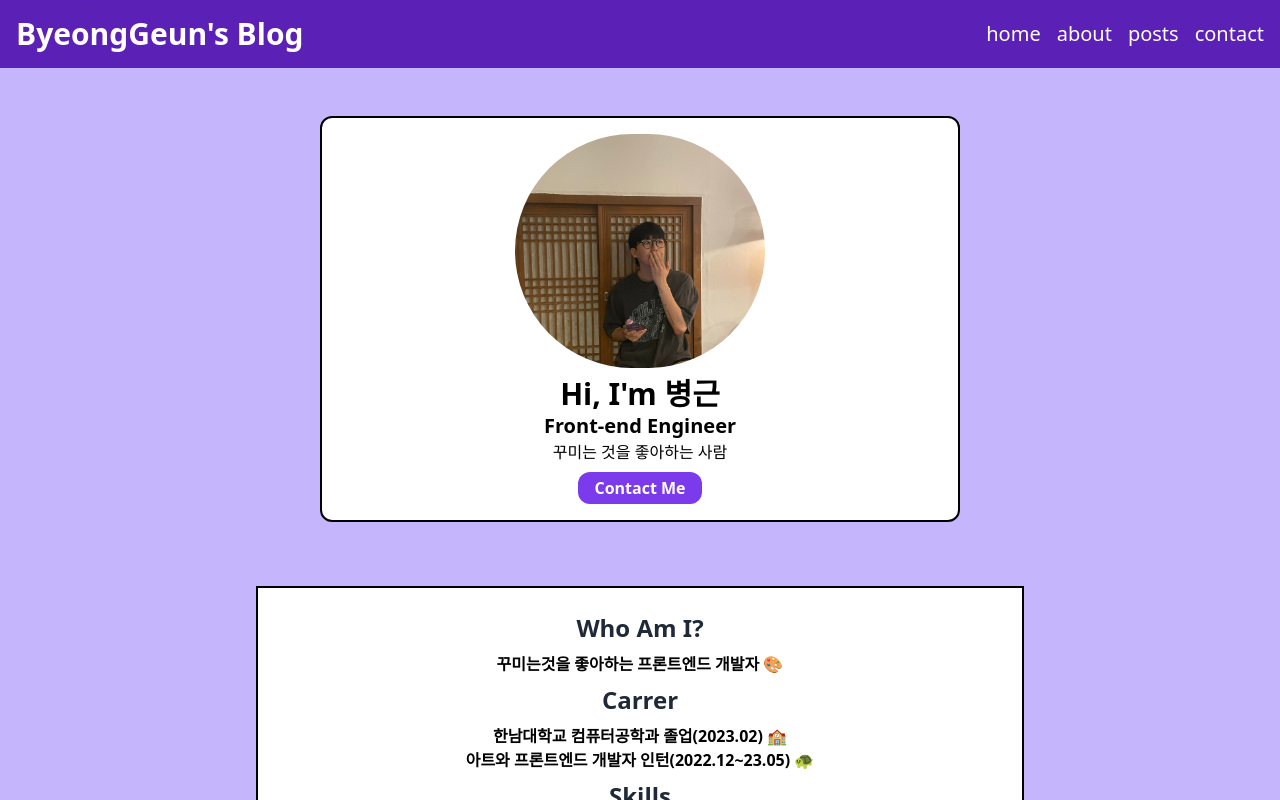
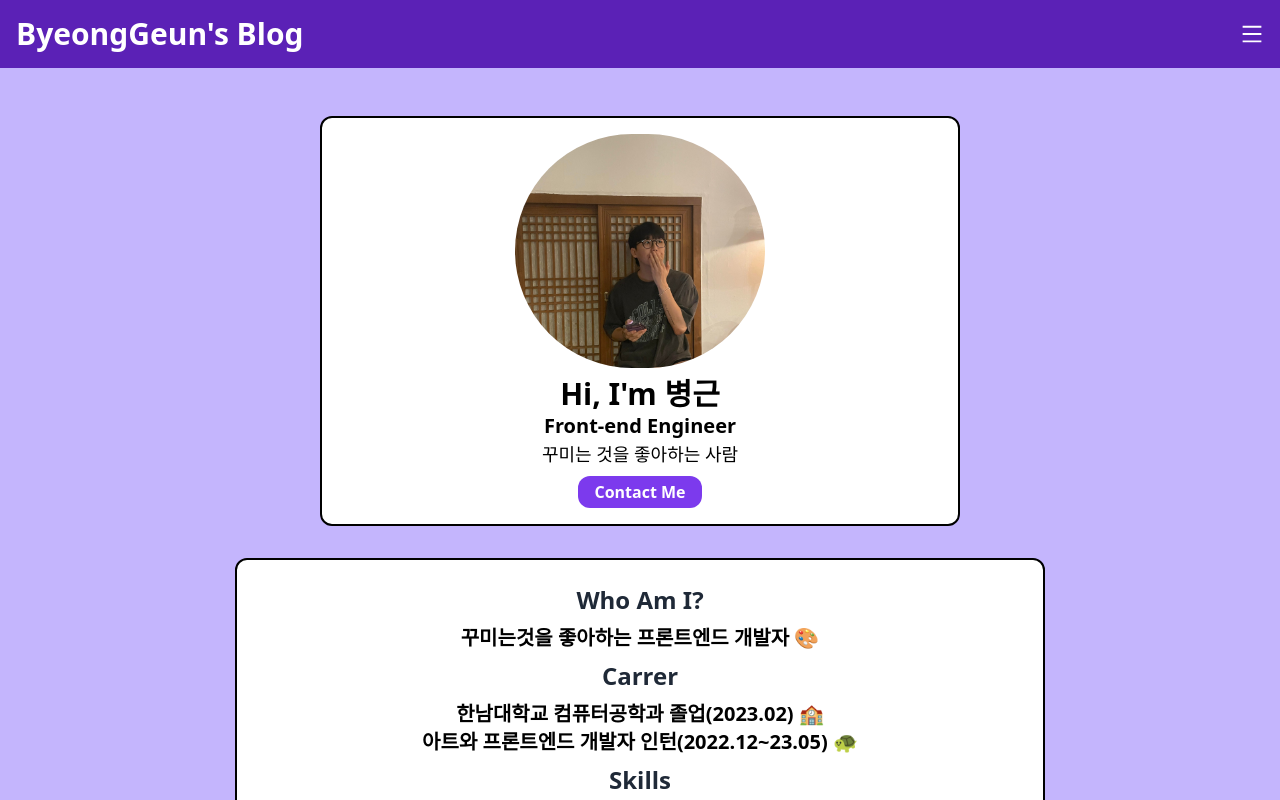
Before and after one commit to Dejong1706/MyBlog, a Next.js app: page /about in a window 1280 px wide. Built offline with nearby package versions, Linux system fonts and the light colour scheme.

Commit message:
tab menu add

```diff
--- a/package.json
+++ b/package.json
@@ -9,11 +9,16 @@
     "lint": "next lint"
   },
   "dependencies": {
+    "@chakra-ui/next-js": "^2.1.5",
+    "@chakra-ui/react": "^2.8.0",
+    "@emotion/react": "^11.11.1",
+    "@emotion/styled": "^11.11.0",
     "@types/node": "18.14.2",
     "@types/react": "18.0.28",
     "@types/react-dom": "18.0.11",
     "eslint": "8.35.0",
     "eslint-config-next": "13.2.1",
+    "framer-motion": "^10.15.1",
     "next": "13.2.1",
     "nodemailer": "^6.9.1",
     "react": "18.2.0",
--- a/src/app/about/page.tsx
+++ b/src/app/about/page.tsx
@@ -7,13 +7,13 @@ export const metadata: Metadata = {
 };
 
 const TITLE_CLASS = "text-2xl font-bold text-gray-800 my-2";
-const P_CLASS = "font-semibold";
+const P_CLASS = "text-sm lg:text-xl font-semibold";
 export default function AboutPage() {
   return (
     <div>
       <Hero />
-      <section className="p-8 m-8 text-center">
-        <div className="bg-white border-2 border-black p-4 w-2/3 m-auto">
+      <section className="w-full m-auto p-8 m-8 text-center">
+        <div className="w-full m-auto lg:w-2/3 bg-white border-2 border-black p-4 rounded-xl">
           <h2 className={TITLE_CLASS}>Who Am I?</h2>
           <p className={P_CLASS}>꾸미는것을 좋아하는 프론트엔드 개발자 🎨</p>
           <h2 className={TITLE_CLASS}>Carrer</h2>
--- a/src/app/contact/page.tsx
+++ b/src/app/contact/page.tsx
@@ -11,8 +11,8 @@ export const metadata: Metadata = {
 export default function ContactPage() {
   return (
     <section className="flex flex-col items-center">
-      <div className="bg-white text-center w-1/2 rounded-xl">
-        <h2 className="text-3xl font-bold my-2">Contact Me</h2>
+      <div className="w-4/5 lg:w-1/2 bg-white text-center rounded-xl">
+        <h2 className="text-2xl lg:text-3xl font-bold my-2">Contact Me</h2>
         <p>ppk0320@gmail.com</p>
         <ul className="flex gap-4 my-2 justify-center">
           <li>
@@ -36,7 +36,9 @@ export default function ContactPage() {
             </a>
           </li>
         </ul>
-        <h2 className="text-3xl font bold my-8">Or Send me an email</h2>
+        <h2 className="text-xl lg:text-3xl font bold my-8">
+          Or Send me an email
+        </h2>
       </div>
       <ContactForm />
     </section>
--- a/src/app/globals.css
+++ b/src/app/globals.css
@@ -4,6 +4,8 @@
 
 html,
 body {
+  margin: 0;
+  padding: 0;
   height: 100vh;
   overflow-y: auto;
   background-color: rgb(196 181 253);
--- a/src/components/Header.tsx
+++ b/src/components/Header.tsx
@@ -1,28 +1,52 @@
+"use client";
+
 import Link from "next/link";
-import React from "react";
+import React, { useState } from "react";
+import { AiOutlineMenu } from "react-icons/ai";
 
-const NAV_CLASS = "text-xl hover:font-semibold";
+const HEADER_CLASS =
+  "flex justify-between items-center p-4 text-white bg-violet-800";
+const NAV_CLASS = "text-sm lg:text-xl hover:font-semibold";
 
 export default function Header() {
+  const [button, setButton] = useState(false);
+  const onClick: any = (e: any) => {
+    e.preventDefault();
+    setButton(!button);
+  };
+
+  const header = button
+    ? HEADER_CLASS
+    : "flex justify-between items-center p-4 text-white bg-violet-800 mb-12";
+  const Tab = button ? "bg-violet-900 text-white mb-12" : "hidden";
   return (
-    <header className="flex justify-between items-center p-4 text-white bg-violet-800 mb-12">
+    <>
+      <header className={header}>
         <Link href="/">
-        <h1 className="text-3xl font-bold">{"ByeongGeun's Blog"}</h1>
+          <h1 className="text-sm lg:text-3xl font-bold">
+            {"ByeongGeun's Blog"}
+          </h1>
         </Link>
-      <nav className="flex gap-4">
+        <button className="text-2xl cursor-pointer">
+          <AiOutlineMenu onClick={onClick}></AiOutlineMenu>
+        </button>
+      </header>
+      <nav className={Tab}>
+        <ul className="flex justify-evenly flex-col gap-10 p-6 md:flex-row md:gap-4">
           <Link href="/">
-          <p className={NAV_CLASS}>home</p>
+            <li className={NAV_CLASS}>home</li>
           </Link>
           <Link href="/about">
-          <p className={NAV_CLASS}>about</p>
+            <li className={NAV_CLASS}>about</li>
           </Link>
           <Link href="/posts">
-          <p className={NAV_CLASS}>posts</p>
+            <li className={NAV_CLASS}>posts</li>
           </Link>
           <Link href="/contact">
-          <p className={NAV_CLASS}>contact</p>
+            <li className={NAV_CLASS}>contact</li>
           </Link>
+        </ul>
       </nav>
-    </header>
+    </>
   );
 }
--- a/src/components/Hero.tsx
+++ b/src/components/Hero.tsx
@@ -4,7 +4,7 @@ import profileImage from "../../public/images/profile.jpg";
 
 export default function Hero() {
   return (
-    <section className="m-auto bg-white rounded-xl w-1/2 border-2 border-black p-4">
+    <section className="w-4/5 lg:w-1/2 m-auto bg-white rounded-xl border-2 border-black p-4">
       <Image
         className="mx-auto rounded-full"
         src={profileImage}
@@ -13,9 +13,13 @@ export default function Hero() {
         height={250}
         priority
       />
-      <h2 className="text-center text-3xl font-bold mt-2">{"Hi, I'm 병근"}</h2>
+      <h2 className="text-2xl lg:text-3xl text-center font-bold mt-2">
+        {"Hi, I'm 병근"}
+      </h2>
       <h3 className="text-center text-xl font-semibold">Front-end Engineer</h3>
-      <p className="text-center">꾸미는 것을 좋아하는 사람</p>
+      <p className="text-sm lg:text-lg text-center">
+        꾸미는 것을 좋아하는 사람
+      </p>
       <div className="text-center">
         <Link href="/contect">
           <button className="bg-violet-600 hover:bg-violet-700 text-white font-bold rounded-xl px-4 py-1 mt-2">
```
Also changed, not shown: 2 other files (tests, documents, lock files or other folders). Lines whose indentation alone changed are shown as unchanged.
